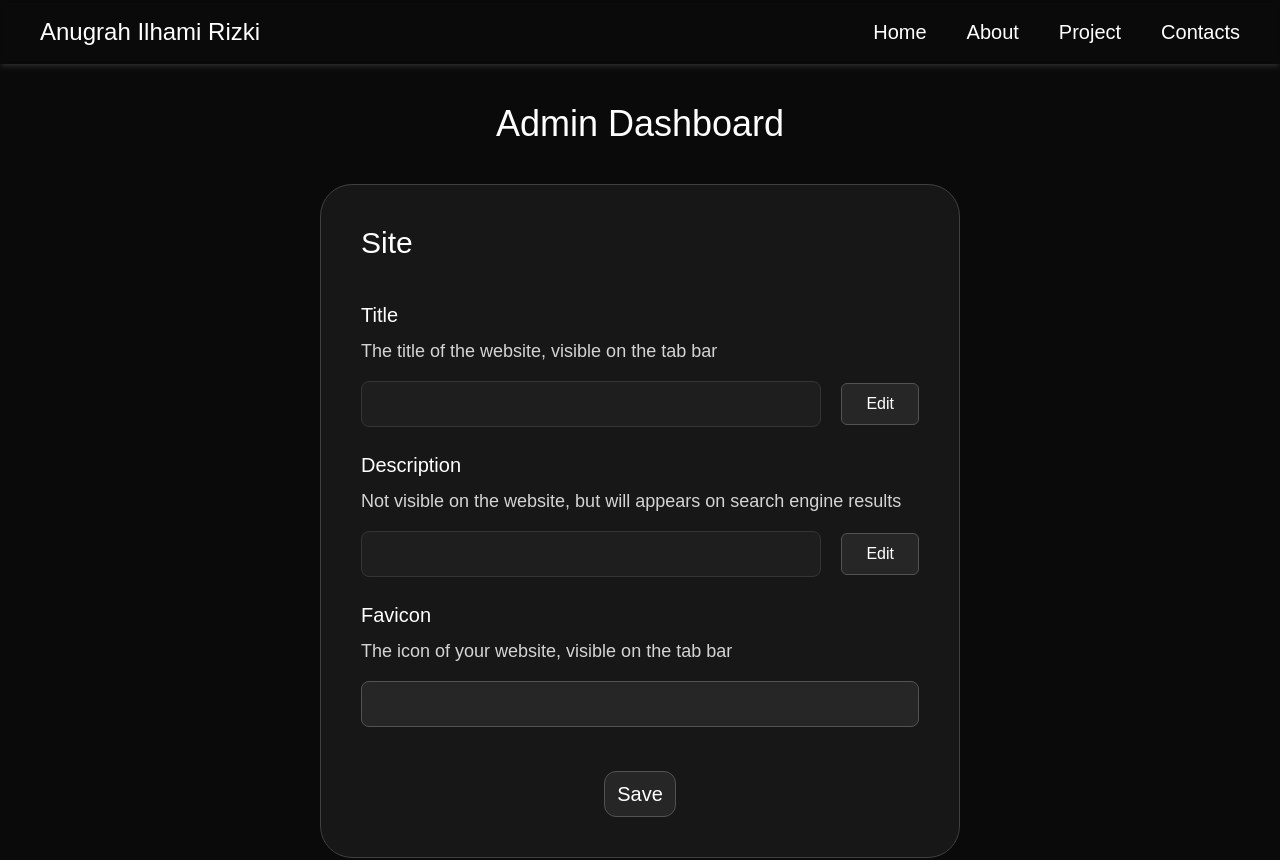
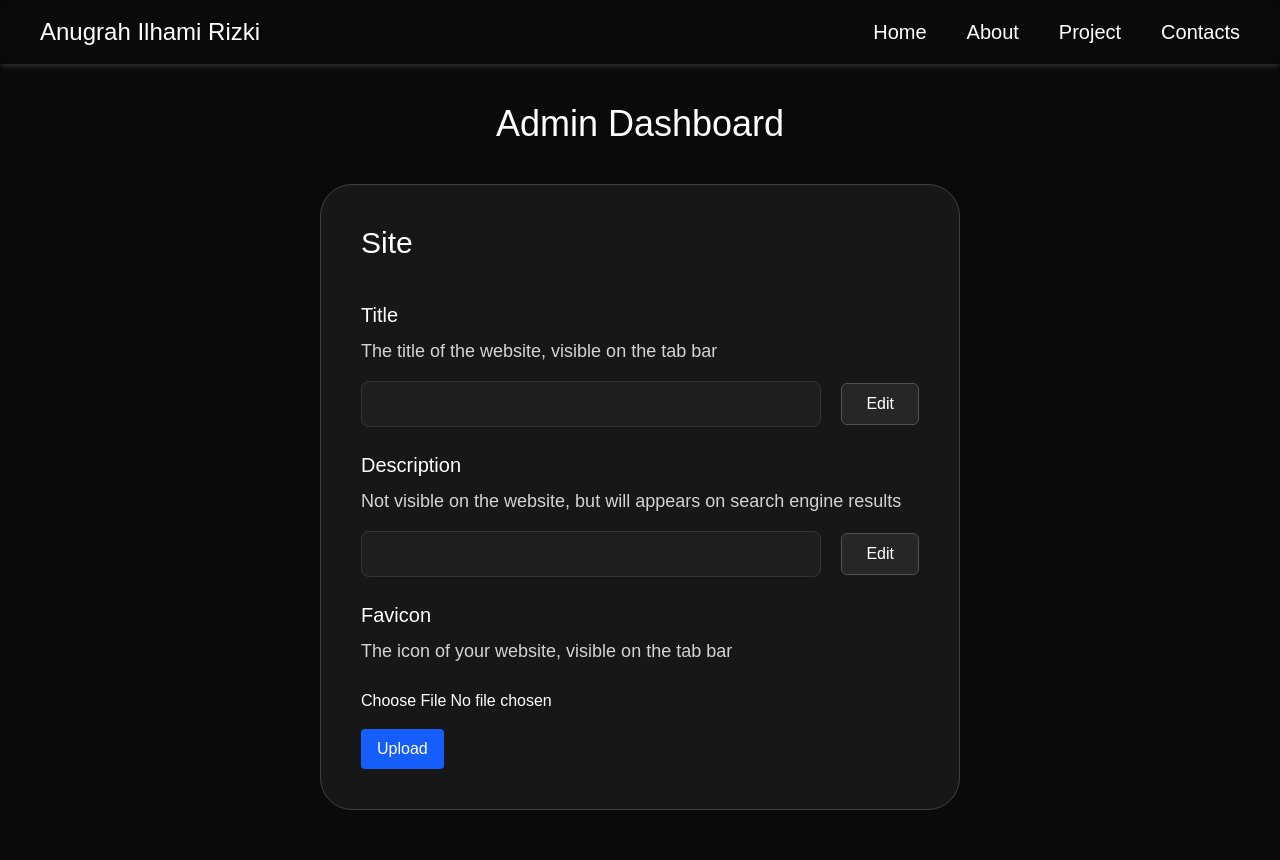
Before and after one commit to anugrah-ir/portfolio-website, a Next.js app: page /admin in a window 1280 px wide. Shown: the top 860 px of the page. Built offline with nearby package versions, Linux system fonts and the light colour scheme; no server answers; the database is empty.

Commit message:
feat(admin): add file upload

```diff
--- a/src/app/admin/actions.tsx
+++ b/src/app/admin/actions.tsx
@@ -1,5 +1,6 @@
 "use server";
 import prisma from "../../../lib/prisma";
+import { put } from "@vercel/blob";
 
 export async function getSite() {
   try {
@@ -30,3 +31,20 @@ export async function updateSite(key: string, value: string) {
     return { success: false };
   }
 }
+
+export async function uploadFile(formData: FormData) {
+  const file = formData.get("file") as File;
+
+  if (!file) {
+    throw new Error("No file provided");
+  }
+
+  const timestamp = Date.now();
+  const filename = `${timestamp}-${file.name}`;
+
+  const blob = await put(filename, file, {
+    access: "public",
+  });
+
+  return blob.url;
+}
--- a/src/components/SiteForm.tsx
+++ b/src/components/SiteForm.tsx
@@ -1,7 +1,7 @@
 "use client";
 import Form from "next/form";
 import { useState } from "react";
-import { updateSite } from "@/app/admin/actions";
+import { updateSite, uploadFile } from "@/app/admin/actions";
 
 interface Site {
   id: number;
@@ -65,11 +65,30 @@ export default function SiteForm({ site }: SiteFormProps) {
     }
   };
 
+  const [uploading, setUploading] = useState(false);
+  const [result, setResult] = useState<string>("");
+
+  async function handleSubmit(formData: FormData) {
+    setUploading(true);
+    setResult("");
+
+    try {
+      const url = await uploadFile(formData);
+      setResult(`File uploaded successfully! URL: ${url}`);
+    } catch (error) {
+      setResult(
+        `Error: ${error instanceof Error ? error.message : "Unknown error"}`,
+      );
+    } finally {
+      setUploading(false);
+    }
+  }
+
   return (
     <div className="flex w-[80vw] flex-col gap-5 rounded-2xl border border-neutral-700 bg-neutral-900 p-5 lg:w-[50vw] lg:gap-10 lg:rounded-4xl lg:p-10">
       <h2 className="font-base text-xl lg:text-3xl">Site</h2>
 
-      <Form action={handleSubmit} className="flex flex-col gap-3 lg:gap-6">
+      <div className="flex flex-col gap-3 lg:gap-6">
         <div className="flex flex-col gap-1 lg:gap-2">
           <label className="text-md lg:text-xl">Title</label>
           <p className="text-sm text-neutral-300 lg:text-lg">
@@ -146,7 +165,7 @@ export default function SiteForm({ site }: SiteFormProps) {
           <p className="text-sm text-neutral-300 lg:text-lg">
             The icon of your website, visible on the tab bar
           </p>
-          <input
+          {/* <input
             name="favicon"
             type="text"
             value={formData.favicon}
@@ -154,16 +173,28 @@ export default function SiteForm({ site }: SiteFormProps) {
               setFormData({ ...formData, favicon: e.target.value })
             }
             className="mt-2 rounded-md border border-neutral-600 bg-neutral-800 px-3 py-2 text-sm lg:rounded-lg lg:text-lg"
-          />
+          /> */}
         </div>
 
-        <button
+        <form action={handleSubmit} className="space-y-4">
+          <input type="file" name="file" required className="block" />
+          <button
+            type="submit"
+            disabled={uploading}
+            className="rounded bg-blue-600 px-4 py-2 text-white disabled:opacity-50"
+          >
+            {uploading ? "Uploading..." : "Upload"}
+          </button>
+        </form>
+        {result && <div className="mt-4 rounded p-4">{result}</div>}
+
+        {/* <button
           type="submit"
           className="text-md mt-5 self-center rounded-xl border border-neutral-600 bg-neutral-800 px-3 py-2 hover:cursor-pointer hover:border-neutral-500 hover:bg-neutral-700 hover:text-neutral-300 lg:text-xl"
         >
           Save
-        </button>
-      </Form>
+        </button> */}
+      </div>
     </div>
   );
 }
```
